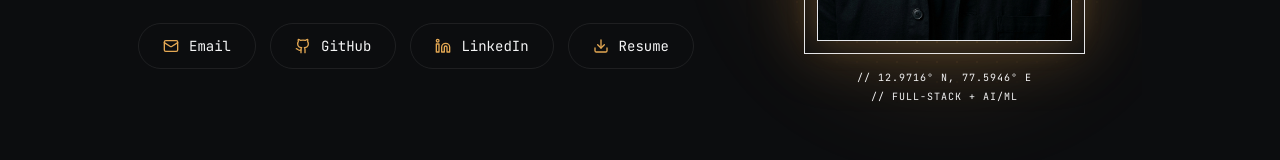
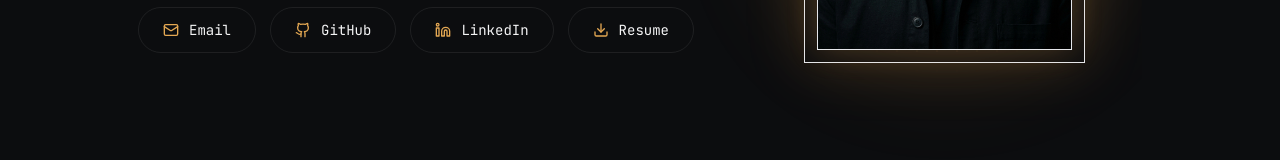
Before and after one commit to KrishnaTerminalOpen/krishna_sahu, a Next.js app: page / in a window 1280 px wide. Shown: the part 472-632 px from the top of the page. Built offline with nearby package versions, Linux system fonts and the light colour scheme; no server answers.

Commit message:
Remove coordinates and tag text below hero portrait frame

```diff
--- a/components/HeroSection.tsx
+++ b/components/HeroSection.tsx
@@ -136,12 +136,6 @@ export function HeroSection({ onOpenAiAssistant: _onOpenAiAssistant }: HeroSecti
               <div className="absolute inset-0 bg-gradient-to-t from-background/60 via-transparent to-transparent pointer-events-none" />
             </div>
           </div>
-
-          {/* Monospace coordinates & tag below arch */}
-          <div className="relative mt-4 text-center font-mono text-[10px] tracking-widest uppercase text-muted/80 space-y-1">
-            <div>{personal.coordinates}</div>
-            <div className="text-accent/80">{personal.heroBadgeTag}</div>
-          </div>
         </div>
       </div>
     </section>
```
